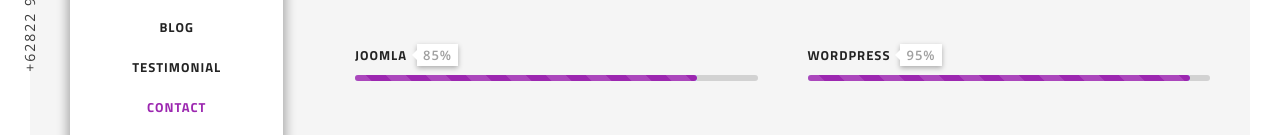
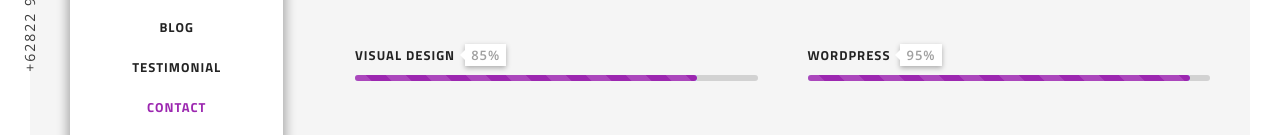
Before and after one commit to marudinrofizka/marudinrofizka.github.io, a plain HTML site: page index.html in a window 1280 px wide. Shown: the part 416-551 px from the top of the page. Drawn offline with nearby package versions, Linux system fonts and the light colour scheme.

Commit message:
Update index.html

```diff
--- a/index.html
+++ b/index.html
@@ -153,7 +153,7 @@
                                 </div>
                                 <!-- Skill 3 -->
                                 <div class="skill-outer">
-                                    <h4>Joomla<span>85%</span></h4>
+                                    <h4>Visual Design<span>85%</span></h4>
                                     <div class="progress progress-striped active">
                                         <div class="progress-bar" role="progressbar" aria-valuenow="85" aria-valuemin="0" aria-valuemax="100" style="width: 85%;">
                                         </div>
```
